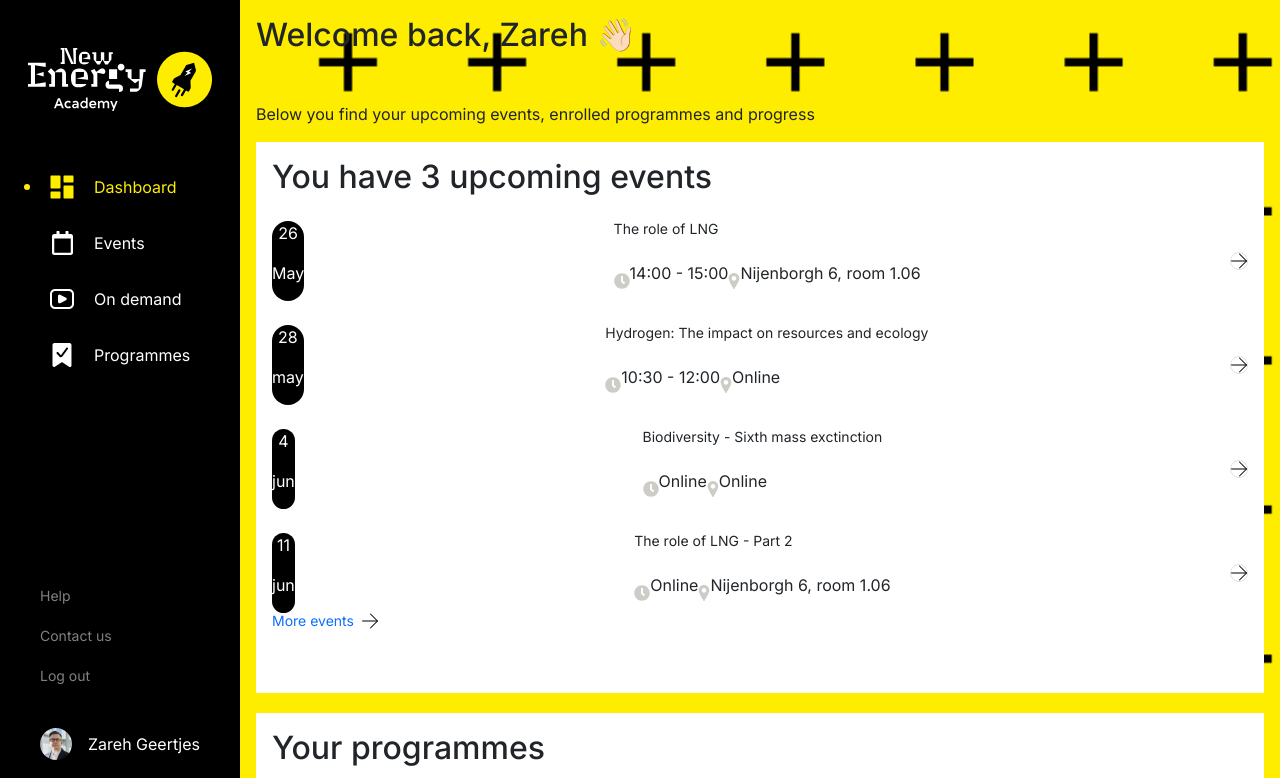
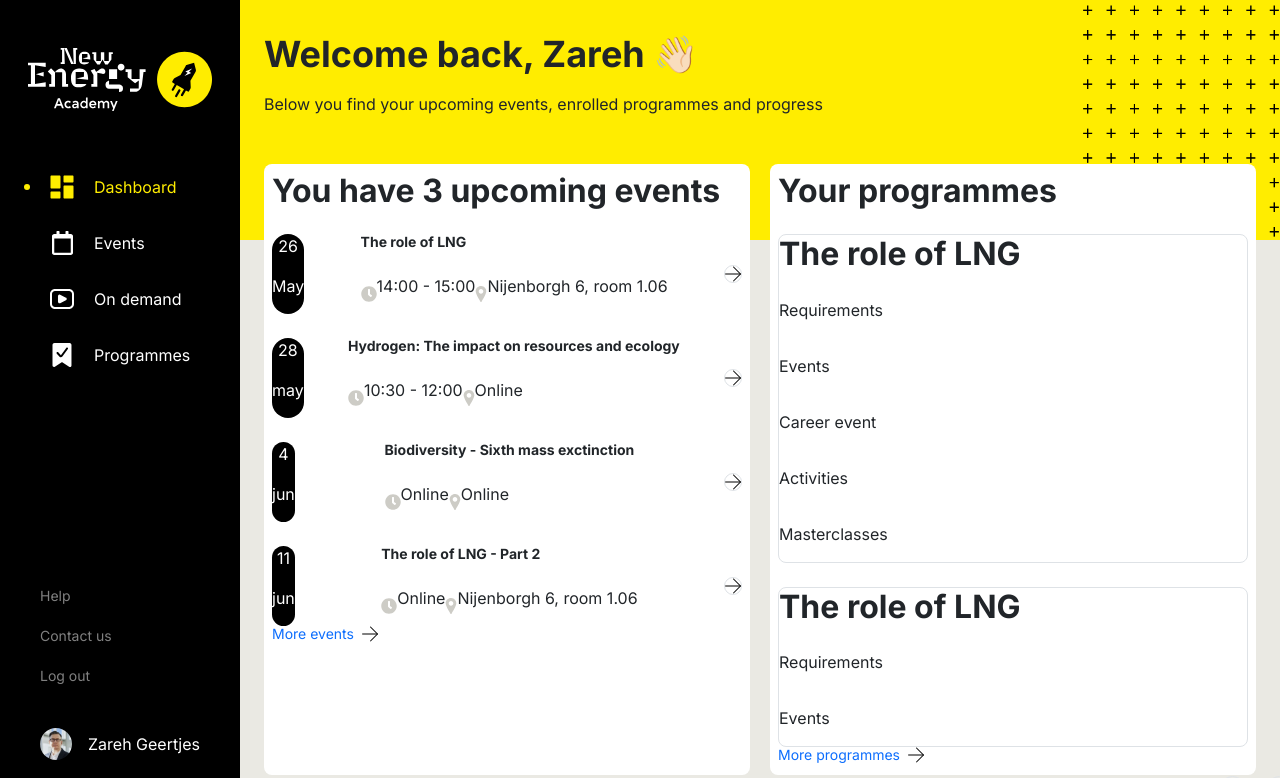
Before and after one commit to neharadialcode486/components-react-bootstrap, a React (Create React App) app: page / in a window 1280 px wide. Shown: the top 778 px of the page. Built offline with nearby package versions, Linux system fonts and the light colour scheme.

Commit message:
heading font size update

```diff
--- a/src/App.css
+++ b/src/App.css
@@ -15,6 +15,10 @@
     z-index: 10;
 }
 
+.z-20 {
+    z-index: 20;
+}
+
 .z-150 {
     z-index: 150;
 }
@@ -27,20 +31,32 @@
     width: fit-content;
 }
 
+.w-sm-83 {
+    width: 83.3%;
+}
+
 .max-w-240 {
     max-width: 240px;
+}
+
+.max-w-1920 {
+    max-width: 1920px;
 }
 
 .w-56 {
     width: 56px;
 }
 
+.w-6 {
+    width: 6px;
+}
+
 .h-40 {
     height: 40px;
 }
 
-.w-6 {
-    width: 6px;
+.h-240 {
+    height: 240px;
 }
 
 .h-6 {
@@ -77,8 +93,17 @@
     line-height: 16px;
 }
 
+.text-3xl {
+    font-size: 30px;
+    line-height: 36px;
+}
+
 .rounded-full {
     border-radius: 9999px;
+}
+
+.rounded-lg {
+    border-radius: 8px;
 }
 
 .position-sm-relative {
@@ -87,6 +112,10 @@
 
 .bg-off-yellow {
     background: #FFED00 !important;
+}
+
+.bg-dark-gray {
+    background: #EAE9E3;
 }
 
 .text-off-yellow {
@@ -124,6 +153,11 @@
     left: -100% !important;
 }
 
+.dot-img {
+    max-width: 200px;
+    opacity: 70%;
+}
+
 @media (min-width:576px) {
     .px-sm-96 {
         padding: 0px 96px;
@@ -146,4 +180,29 @@
     .max-w-md-240 {
         max-width: 240px;
     }
+
+    .dot-img {
+        opacity: 100%;
+    }
+
+    .text-md-4xl {
+        font-size: 36px;
+        line-height: 44px;
+    }
 }
+
+@media (min-width:992px) {
+    .p-lg-32 {
+        padding: 32px;
+    }
+}
+
+@media (min-width:1200px) {
+    .w-xl-58 {
+        width: 58.7%;
+    }
+
+    .w-xl-41 {
+        width: 41.3%;
+    }
+}
--- a/src/components/sidebar/DataSwiper.jsx
+++ b/src/components/sidebar/DataSwiper.jsx
@@ -10,7 +10,7 @@ const DataSwiper = () => {
     return (
         <div className='mt-7 position-relative w-100'>
             <div className="d-flex w-100 justify-content-between mb-6">
-                <h2 className='font-bold text-2xl'>Recommended for you</h2>
+                <h2 className='fw-bold text-2xl'>Recommended for you</h2>
                 <div className="d-flex align-items-center gap-2 position-relative">
                     <Icon className="hover:scale-95 swiper-button-next !top-auto !position-relative !right-auto !w-8 !h-8 cursor-pointer hover:bg-white transition hover:border-off-yellow rounded-full border border-[#BBBAB6]" iconName='rightArrowIcon' />
                     <Icon className="hover:scale-95 swiper-button-prev !top-auto !position-relative !left-auto rotate-180 cursor-pointer !w-8 !h-8 hover:bg-white transition hover:border-off-yellow rounded-full border border-[#BBBAB6]" iconName='rightArrowIcon' />
@@ -48,7 +48,7 @@ const DataSwiper = () => {
                                     <img src={items.img} alt={items.img} className='w-100 position-relative z-10 hover:scale-110 transition' />
                                 </div>
                                 <div className="bg-white w-100 -mt-0.5 p-6">
-                                    <h2 className='mt-0.5 text-base leading-4 font-bold min-h-8'>{items.title}</h2>
+                                    <h2 className='mt-0.5 text-base leading-4 fw-bold min-h-8'>{items.title}</h2>
                                     <div className="d-flex align-items-center gap-2.5 mt-4">
                                         <Icon iconName='clockIcon' />
                                         <p className='fw-normal text-xs'>Online</p>
--- a/src/components/sidebar/SideBar.jsx
+++ b/src/components/sidebar/SideBar.jsx
@@ -10,15 +10,15 @@ const SideBar = () => {
     return (
         <div className='d-flex justify-content-between bg-dark-gray'>
             <Header />
-            <div className="bg-off-yellow w-100 position-fixed max-w-[1920px] top-0 d-flex justify-end left-1/2 -translate-x-1/2 h-[240px]">
-                <img src={plus} alt="plus" className='max-w-[200px] w-100 lg:opacity-100 opacity-30' />
+            <div className="bg-off-yellow w-100 position-fixed max-w-1920 top-0 d-flex justify-content-end translate-middle-x start-50 h-240">
+                <img src={plus} alt="plus" className='dot-img' />
             </div>
-            <div className="lg:p-8 p-3 position-relative z-20 w-100 sm:w-[83.3%] overflow-hidden">
-                <h2 className='font-bold text-3xl md:text-4xl mt-7 sm:mt-2'>Welcome back, Zareh 👋🏻</h2>
-                <p className='mt-5 fw-normal text-base'>Below you find your upcoming events, enrolled programmes and progress</p>
-                <div className="mt-12 xl:flex-row flex-column d-flex justify-content-between gap-20">
-                    <div className="rounded-lg w-100 xl:w-[58.7%] bg-white p-3 lg:p-8">
-                        <h2 className='font-bold text-2xl mb-4 lg:mb-9'>You have 3 upcoming events</h2>
+            <div className="p-lg-4 p-2 position-relative z-20 w-100 w-sm-83 overflow-hidden">
+                <h2 className='fw-bold text-3xl text-md-4xl mt-4 mt-sm-2'>Welcome back, Zareh 👋🏻</h2>
+                <p className='mt-3 fw-normal text-base'>Below you find your upcoming events, enrolled programmes and progress</p>
+                <div className="mt-5 flex-xl-row flex-column d-flex justify-content-between gap-20">
+                    <div className="rounded-lg w-100 w-xl-58 bg-white p-2 p-lg-32">
+                        <h2 className='fw-bold text-2xl mb-4 lg:mb-9'>You have 3 upcoming events</h2>
                         {EVENTS_DATA.map((items, idx) => (
                             <div key={idx} className="d-flex justify-content-between align-items-center mt-4 w-100">
                                 <div className="d-flex flex-column align-items-center justify-center bg-black md:w-20 md:h-20 sm:h-16 w-14 h-14 sm:w-16 rounded-full">
@@ -26,7 +26,7 @@ const SideBar = () => {
                                     <p className='font-light text-xs sm:text-sm md:text-lg text-white md:leading-5 capitalize'>{items.months}</p>
                                 </div>
                                 <div className="d-flex flex-column max-w-[444px] w-8/12 lg:w-100">
-                                    <p className='font-bold text-sm md:text-base'>{items.title}</p>
+                                    <p className='fw-bold text-sm md:text-base'>{items.title}</p>
                                     <div className="d-flex align-items-center mt-2">
                                         <Icon iconName='clockIcon' />
                                         <p className='fw-normal text-xs ml-1'>{items.time}</p>
@@ -39,11 +39,11 @@ const SideBar = () => {
                         ))}
                         <a href="/" className='d-flex align-items-center gap-2 font-semibold text-sm transition group hover:scale-105 mt-12 w-fit mb-5 md:mb-14'>More events <Icon className='transition group-hover:scale-90' iconName='rightArrowIcon' /></a>
                     </div>
-                    <div className="rounded-lg w-100 xl:w-[41.3%] bg-white p-3 lg:p-8">
-                        <h2 className='font-bold text-2xl mb-4 lg:mb-9'>Your programmes</h2>
+                    <div className="rounded-lg w-100 w-xl-41 bg-white p-2 p-lg-32">
+                        <h2 className='fw-bold text-2xl mb-4 lg:mb-9'>Your programmes</h2>
                         {[...Array(2)].map((_, index) => (
                             <div key={index} className="border border-dark-gray rounded-lg py-8 px-6 mt-4 position-relative overflow-hidden">
-                                <h2 className='font-bold text-lg mb-4'>The role of LNG</h2>
+                                <h2 className='fw-bold text-lg mb-4'>The role of LNG</h2>
                                 {[...Array(5)]
                                     .slice(0, index === 0 ? 5 : 2)
                                     .map((_, idx) => (
```
